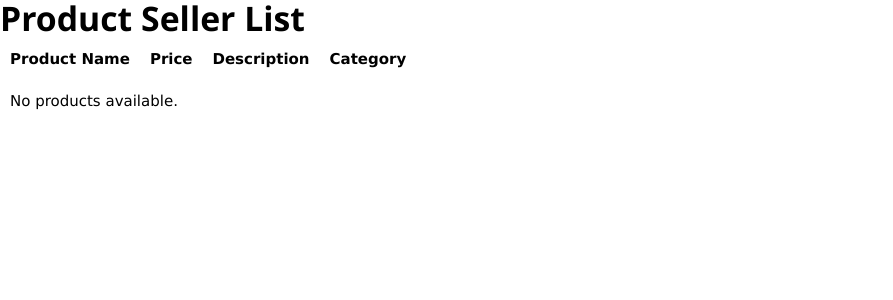
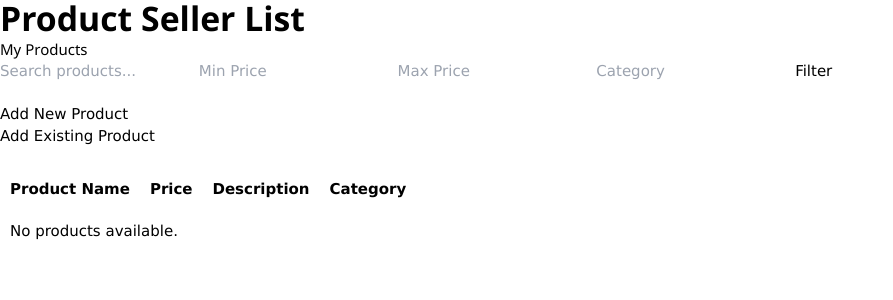
Before and after one commit to B11-PBP-2024/oleh-bali, a Django app: a page that uses seller/templates/show_products_seller.html in a window 1280 px wide. Shown: the top 300 px of the page, without its empty margins (0-893 px from the left). Run offline with Django 5.2, Linux system fonts and the light colour scheme; the visitor is signed in with stand-in values (Sample User, id 1); data that the repository does not hold is empty; some libraries are stand-ins or nearby versions.

Commit message:
Add search and filter fitur on products seller

```diff
--- a/seller/templates/show_products_seller.html
+++ b/seller/templates/show_products_seller.html
@@ -1,9 +1,33 @@
 {% extends 'base.html' %}
 {% block meta %}
-<title>Product Seller List</title>
+    <title>Product Seller List</title>
 {% endblock meta %}
+
 {% block content %}
-<h1 class="text-4xl font-bold">Product Seller List</h1>
+    <h1 class="text-4xl font-bold">Product Seller List</h1>
+
+    <div style="margin-bottom: 20px;">
+        <h2>My Products</h2>
+        <form method="GET" action="">
+            <input type="text" name="search" placeholder="Search products..." value="{{ request.GET.search }}">
+
+            <input type="number" name="price_min" placeholder="Min Price" value="{{ request.GET.price_min }}">
+            <input type="number" name="price_max" placeholder="Max Price" value="{{ request.GET.price_max }}">
+
+            <input type="text" name="category" placeholder="Category" value="{{ request.GET.category }}">
+
+            <button type="submit" class="btn">Filter</button>
+        </form>
+    </div>
+
+    <div style="margin-bottom: 20px;">
+        <form action="{% url 'seller:add_product' %}">
+            <button type="submit">Add New Product</button>
+        </form>
+        <form action="{% url 'seller:add_product_seller' %}">
+            <button type="submit">Add Existing Product</button>
+        </form>
+    </div>
 
     <table border="1" cellpadding="10">
         <thead>
--- a/seller/views.py
+++ b/seller/views.py
@@ -9,8 +9,7 @@ def show_products(request):
 
 def add_product(request):
     form = ProductEntryForm(request.POST)
-    if request.method == 'POST'and form.is_valid() :
-
+    if request.method == 'POST' and form.is_valid():
         form.save()
         return redirect('seller:show_products')
 
@@ -19,10 +18,9 @@ def add_product(request):
 @login_required
 def add_product_seller(request):
     form = ProductSellerForm(request.POST)
-    if request.method == 'POST'and form.is_valid() :
-
+    if request.method == 'POST' and form.is_valid():
         product_seller = form.save(commit=False)
-        product_seller.seller=request.user
+        product_seller.seller = request.user
         product_seller.save()
         return redirect('seller:show_products')
 
@@ -30,5 +28,29 @@ def add_product_seller(request):
 
 @login_required
 def show_product_seller(request):
+    search_query = request.GET.get('search', '')
+    price_min = request.GET.get('price_min')
+    price_max = request.GET.get('price_max')
+    category = request.GET.get('category')
+
     products_seller = ProductSeller.objects.filter(seller=request.user)
-    return render(request, 'show_products_seller.html', {'products_seller': products_seller})
+
+    if search_query:
+        products_seller = products_seller.filter(product__product_name__icontains=search_query)
+
+    if category:
+        products_seller = products_seller.filter(product__product_category__iexact=category)
+
+    if price_min:
+        products_seller = products_seller.filter(price__gte=price_min)
+
+    if price_max:
+        products_seller = products_seller.filter(price__lte=price_max)
+
+    return render(request, 'show_products_seller.html', {
+        'products_seller': products_seller,
+        'search_query': search_query,
+        'price_min': price_min,
+        'price_max': price_max,
+        'category': category,
+    })
```
